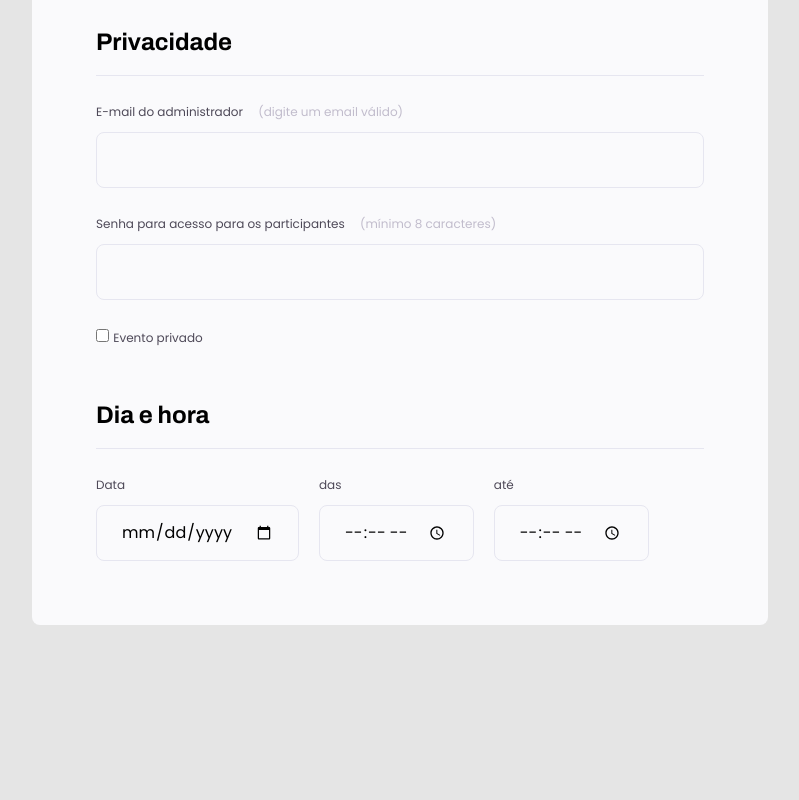
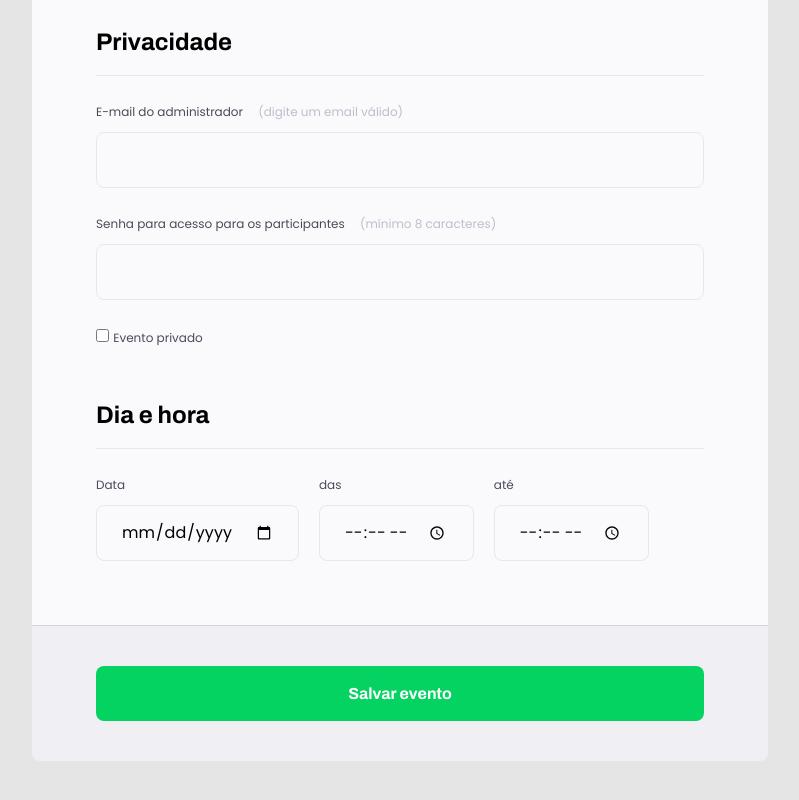
Before and after one commit to GabrielRdev/stage03-projeto01, a plain HTML site: page index.html in a window 1280 px wide. Shown: the part 1082-1882 px from the top of the page, without its empty margins (240-1039 px from the left). Before the commit the page ends 1707 px from the top, so only its background shows below. Drawn offline with Linux system fonts and the light colour scheme.

Commit message:
add e estilizando o botão

```diff
--- a/index.html
+++ b/index.html
@@ -112,6 +112,10 @@
       </fieldset>
 
     </form>
+
+    <footer>
+      <input class="button" type="submit" value="Salvar evento">
+    </footer>
   </div>
 </body>
 
--- a/styles.css
+++ b/styles.css
@@ -60,7 +60,7 @@ form {
   margin-top: 38px;
   background: #fafafc;
   min-height: 300px;
-  border-radius: 8px;
+  border-radius: 8px 8px 0 0;
 
   padding: 64px;
 
@@ -157,3 +157,40 @@ fieldset legend {
 .cal-3>div:nth-child(1) {
   width: 100%;
 }
+
+footer {
+  background: #F0F0F4;
+
+  height: 136px;
+
+  display: flex;
+  flex-direction: column;
+
+  padding: 40px 64px;
+
+  margin-bottom: 100px;
+
+  border-top: 1px solid #d6d6d6;
+  border-radius: 0 0 8px 8px;
+}
+
+footer .button {
+  height: 56px;
+  background: #04d361;
+  border: 0;
+  border-radius: 8px;
+
+  font-family: 'Archivo';
+
+  font-weight: 600;
+  font-size: 16px;
+  line-height: 26px;
+
+
+  color: #FFFFFF;
+}
+
+footer .button:hover{
+
+  background: #09964a;
+}
```
